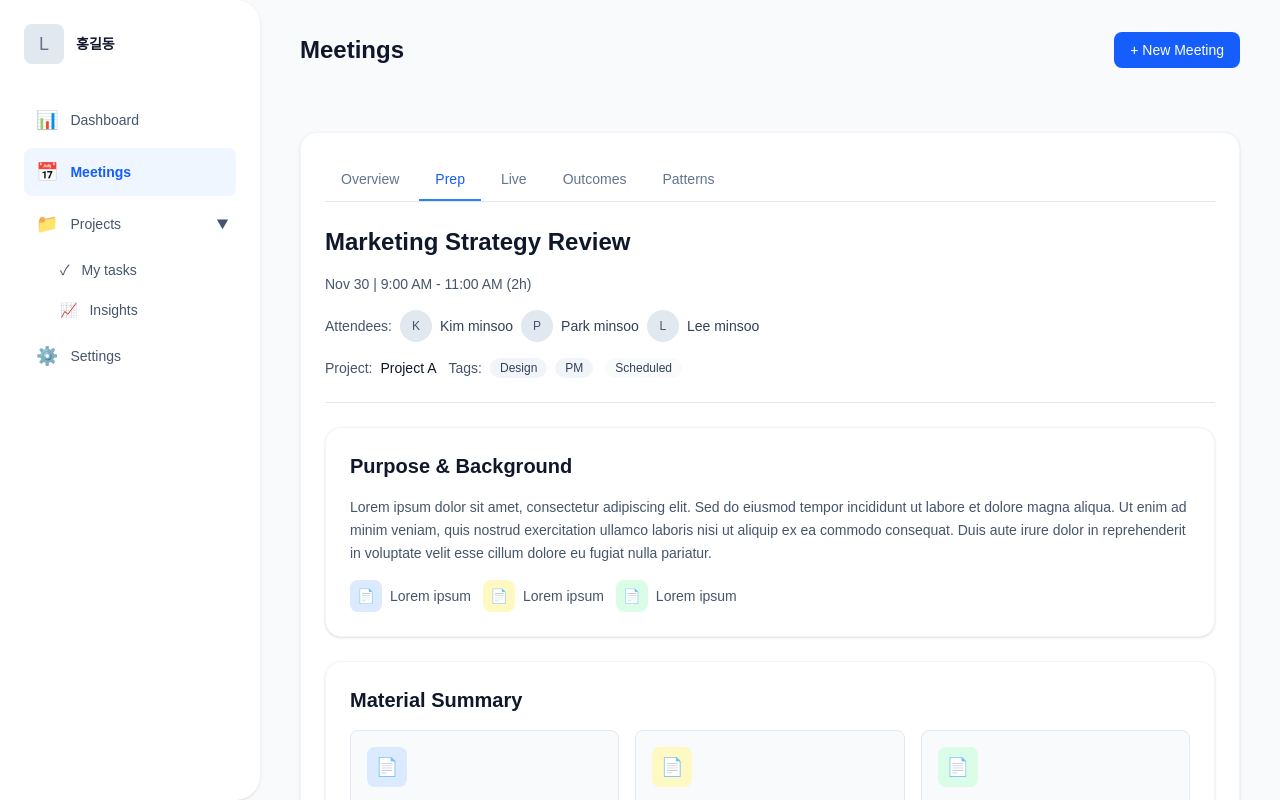
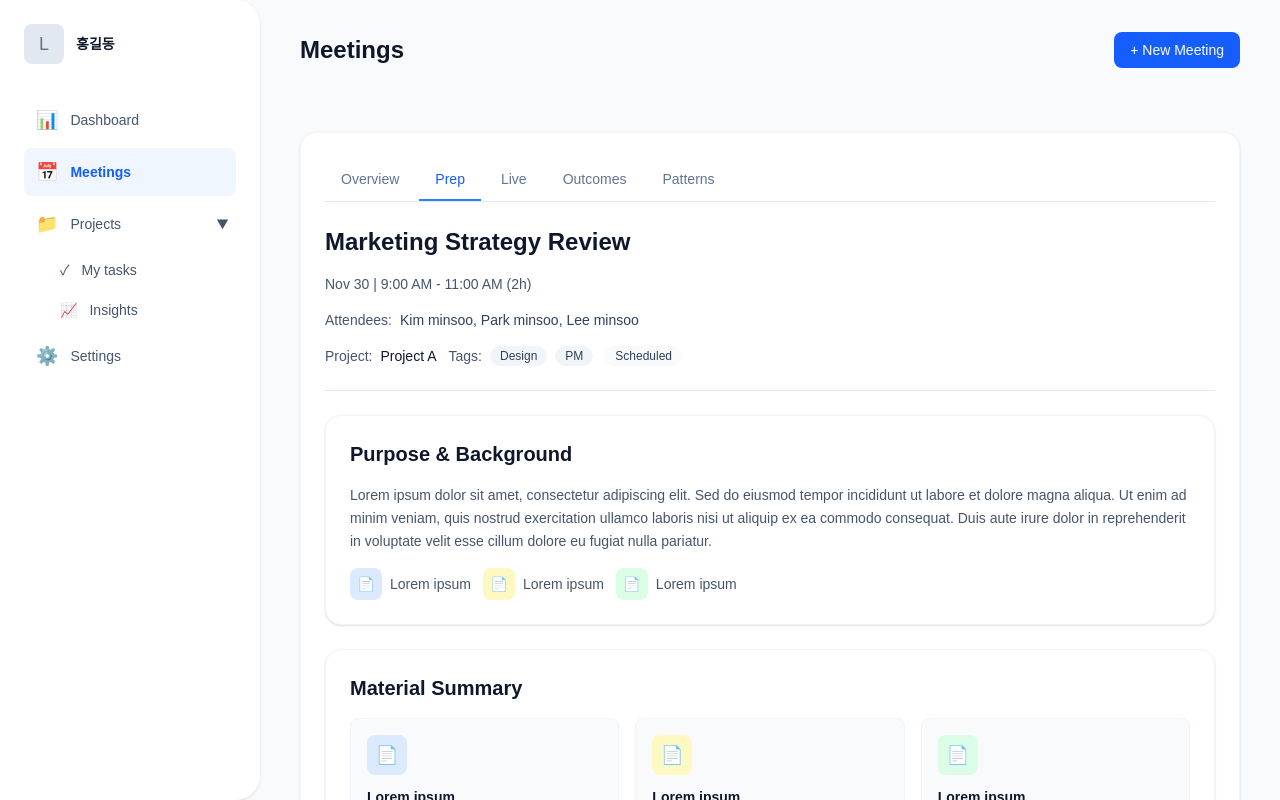
Before and after one commit to Haeseong-Kwon/Intelligent-Meeting-Dashboard, a Next.js app: page /meetings/1 in a window 1280 px wide. Both pictures are taken after a click on the button "Prep". Shown: the top 800 px of the page. Built offline with nearby package versions, Linux system fonts and the light colour scheme.

Commit message:
Prep 조정

```diff
--- a/src/components/meetings/MeetingHeader.tsx
+++ b/src/components/meetings/MeetingHeader.tsx
@@ -47,18 +47,9 @@ export function MeetingHeader({
       <div className="flex flex-wrap items-center gap-4 mb-4">
         <div className="flex items-center gap-2">
           <span className="text-sm text-slate-600">Attendees:</span>
-          <div className="flex items-center gap-2">
-            {attendees.map((attendee, idx) => (
-              <div key={idx} className="flex items-center gap-2">
-                <div className="w-8 h-8 rounded-full bg-slate-200 flex items-center justify-center">
-                  <span className="text-xs text-slate-600">
-                    {attendee.charAt(0)}
-                  </span>
-                </div>
-                <span className="text-sm text-slate-700">{attendee}</span>
-              </div>
-            ))}
-          </div>
+          <span className="text-sm text-slate-700">
+            {attendees.join(", ")}
+          </span>
         </div>
       </div>
       <div className="flex flex-wrap items-center gap-3">
--- a/src/components/meetings/MeetingPrepSection.tsx
+++ b/src/components/meetings/MeetingPrepSection.tsx
@@ -114,7 +114,7 @@ export function MeetingPrepSection() {
           {materials.map((material) => (
             <div
               key={material.id}
-              className="p-4 bg-slate-50 rounded-lg border border-slate-200"
+              className="p-4 bg-slate-50 rounded-lg border border-slate-100"
             >
               <div className={`w-10 h-10 ${material.iconColor} rounded-lg flex items-center justify-center mb-3`}>
                 <span className={`${material.iconTextColor} text-lg`}>📄</span>
@@ -137,7 +137,7 @@ export function MeetingPrepSection() {
           {agendaItems.map((item) => (
             <div
               key={item.id}
-              className="p-4 bg-white rounded-lg border border-slate-200"
+              className="p-4 bg-white rounded-lg border border-slate-100"
             >
               <h3 className="font-semibold text-slate-900 text-sm mb-2">
                 {item.title}
```
